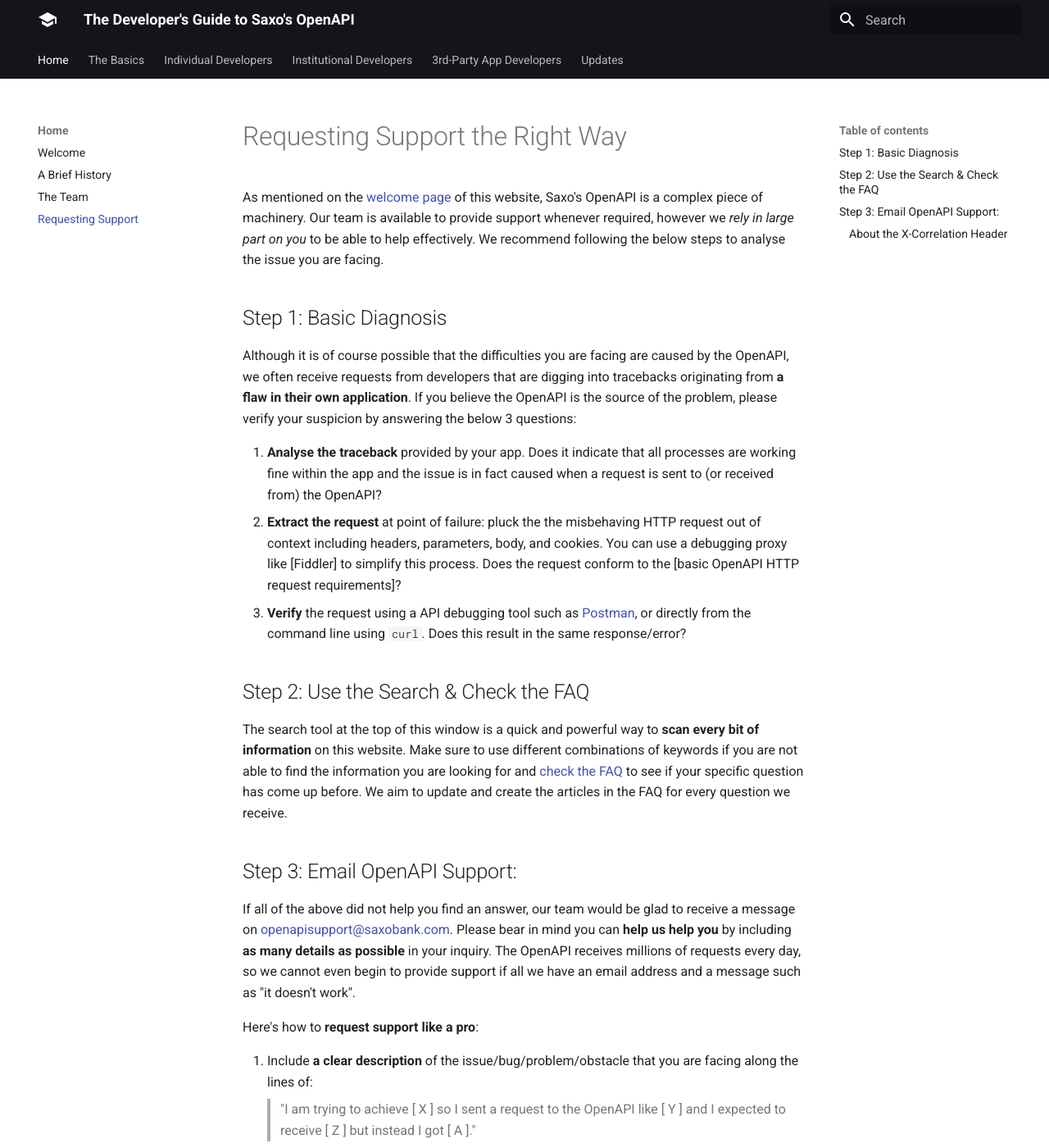
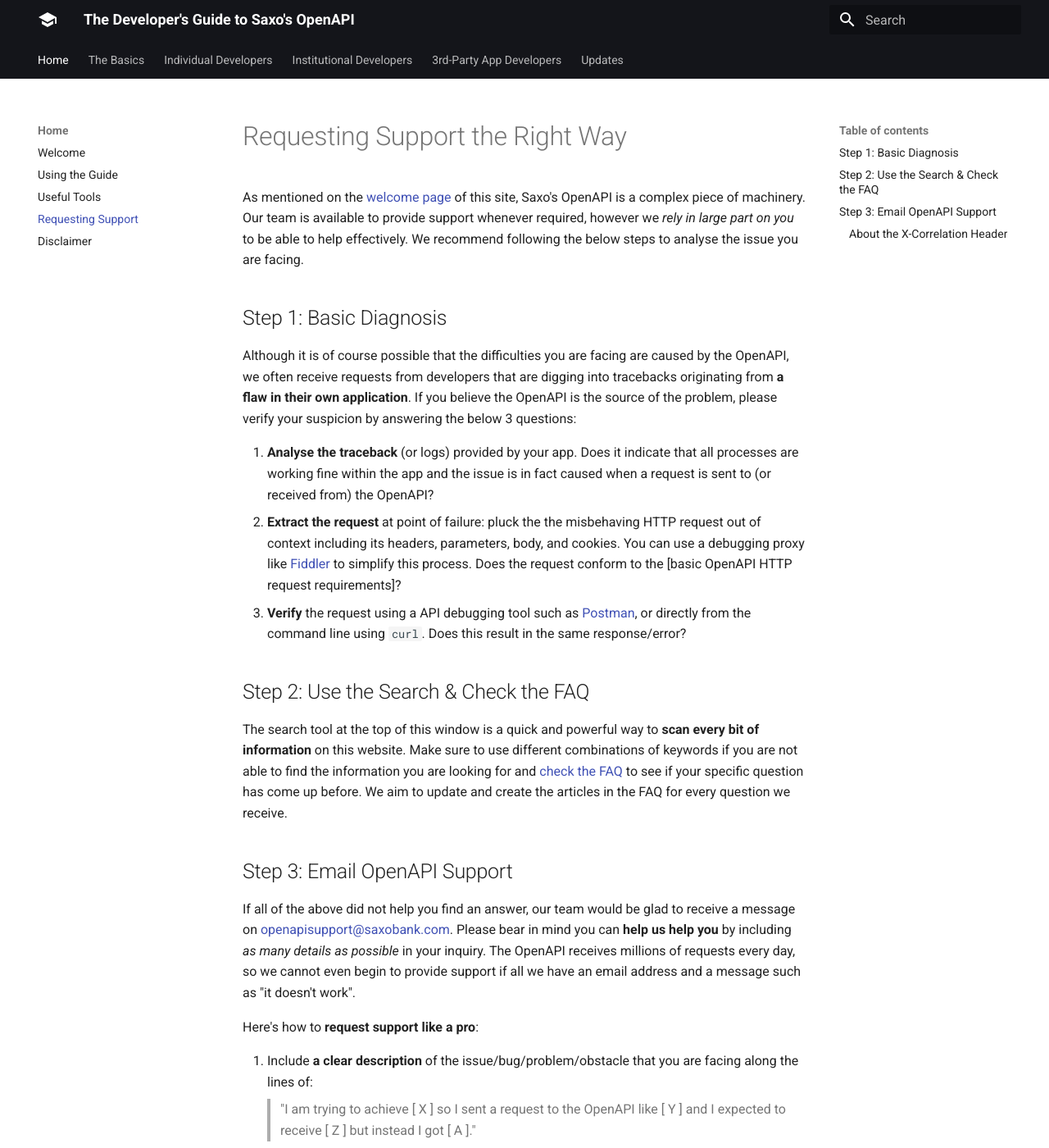
Before and after one commit to gidven/saxo-openapi-guide, an MkDocs documentation site: the page built from docs/support.md, in a window 1280 px wide and 1400 px high. Shown: the whole window at 82% size. Built offline with MkDocs 1.6.1 and Material for MkDocs 9.7.7, drawn with Linux system fonts in a browser that asks for light colours; some of the changed text lies outside the part shown.

Commit message:
main pages are now almost complete

```diff
--- a/docs/support.md
+++ b/docs/support.md
@@ -1,22 +1,22 @@
 # Requesting Support the Right Way
 
-As mentioned on the [welcome page](index.md) of this website, Saxo's OpenAPI is a complex piece of machinery. Our team is available to provide support whenever required, however we *rely in large part on you* to be able to help effectively. We recommend following the below steps to analyse the issue you are facing.
+As mentioned on the [welcome page](index.md) of this site, Saxo's OpenAPI is a complex piece of machinery. Our team is available to provide support whenever required, however we *rely in large part on you* to be able to help effectively. We recommend following the below steps to analyse the issue you are facing.
 
 ## Step 1: Basic Diagnosis
 
 Although it is of course possible that the difficulties you are facing are caused by the OpenAPI, we often receive requests from developers that are digging into tracebacks originating from **a flaw in their own application**. If you believe the OpenAPI is the source of the problem, please verify your suspicion by answering the below 3 questions:
 
-1. **Analyse the traceback** provided by your app. Does it indicate that all processes are working fine within the app and the issue is in fact caused when a request is sent to (or received from) the OpenAPI?
-2. **Extract the request** at point of failure: pluck the the misbehaving HTTP request out of context including headers, parameters, body, and cookies. You can use a debugging proxy  like [Fiddler] to simplify this process. Does the request conform to the [basic OpenAPI HTTP request requirements]?
+1. **Analyse the traceback** (or logs) provided by your app. Does it indicate that all processes are working fine within the app and the issue is in fact caused when a request is sent to (or received from) the OpenAPI?
+2. **Extract the request** at point of failure: pluck the the misbehaving HTTP request out of context including its headers, parameters, body, and cookies. You can use a debugging proxy  like [Fiddler](https://www.telerik.com/fiddler) to simplify this process. Does the request conform to the [basic OpenAPI HTTP request requirements]?
 3. **Verify** the request using a API debugging tool such as [Postman](https://www.getpostman.com/), or directly from the command line using `curl`. Does this result in the same response/error?
 
 ## Step 2: Use the Search & Check the FAQ
 
 The search tool at the top of this window is a quick and powerful way to **scan every bit of information** on this website. Make sure to use different combinations of keywords if you are not able to find the information you are looking for and [check the FAQ](basics/faq/index.md) to see if your specific question has come up before. We aim to update and create the articles in the FAQ for every question we receive.
 
-## Step 3: Email OpenAPI Support:
+## Step 3: Email OpenAPI Support
 
-If all of the above did not help you find an answer, our team would be glad to receive a message on [openapisupport@saxobank.com](mailto:openapisupport@saxobank.com). Please bear in mind you can **help us help you** by including **as many details as possible** in your inquiry. The OpenAPI receives millions of requests every day, so we cannot even begin to provide support if all we have an email address and a message such as "it doesn't work".
+If all of the above did not help you find an answer, our team would be glad to receive a message on [openapisupport@saxobank.com](mailto:openapisupport@saxobank.com). Please bear in mind you can **help us help you** by including *as many details as possible* in your inquiry. The OpenAPI receives millions of requests every day, so we cannot even begin to provide support if all we have an email address and a message such as "it doesn't work".
 
 Here's how to **request support like a pro**:
 
--- a/mkdocs.yml
+++ b/mkdocs.yml
@@ -1,8 +1,10 @@
+# Project info
 site_name: The Developer's Guide to Saxo's OpenAPI
 site_description: "The #1 reference for developers working with Saxo Bank's OpenAPI."
 site_author: Saxo Bank A/S
 copyright: 'Copyright &copy; 2020 Saxo Bank A/S'
 
+# MkDocs config
 theme:
   name: 'material'
   language: 'en'
@@ -13,19 +15,19 @@
   font:
     text: 'Roboto'
     code: 'Roboto Mono'
-# logo: 'images/saxo_logo.svg'    this requies additional CSS to properly style the logo in the header bar
   logo:
     icon: 'school'
-#  favicon: 'school'   this would have to be replaced by Saxo logo too at some point
   feature:
     tabs: true
 
+# Documentation structure
 nav:
   - Home:
     - Welcome: index.md
-    - A Brief History: history.md
-    - The Team: team.md
+    - Using the Guide: usage.md
+    - Useful Tools: tools.md
     - Requesting Support: support.md
+    - Disclaimer: disclaimer.md
   - The Basics:
     - Introduction: basics/index.md
     - Core Business Concepts:
@@ -50,6 +52,15 @@
       - "2019-11-25": updates/release-notes/2019-11-25.md
       - "2019-09-03": updates/release-notes/2019-09-03.md
 
+# Required extensions
+markdown_extensions:
+  - admonition
+  - pymdownx.extra
+  - pymdownx.details
+  - attr_list
+  - codehilite:
+      linenums: true
+
 extra:
   social:
     - type: 'github'
```
Also changed, not shown: other parts of docs/support.md (+9 -2 lines), docs/disclaimer.md (added, +23 -0 lines), docs/history.md (deleted, +0 -3 lines), docs/index.md (+5 -3 lines), docs/team.md (deleted, +0 -5 lines), docs/tools.md (added, +44 -0 lines), docs/usage.md (added, +47 -0 lines), docs/img/devportal1.png (added), docs/img/devportal2.png (added), docs/img/devportal3.png (added), docs/img/devportal4.png (added), docs/img/postman1.png (added).
